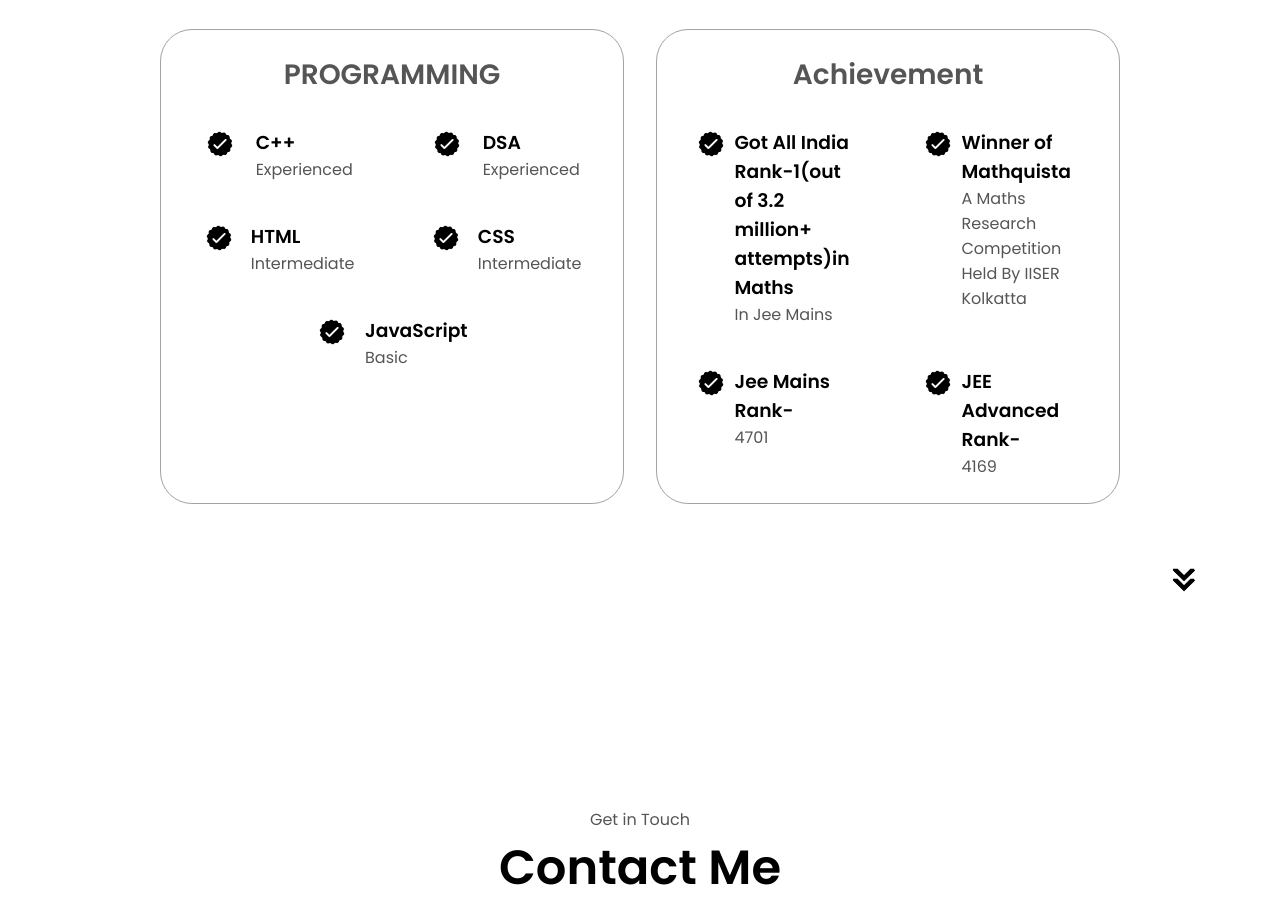
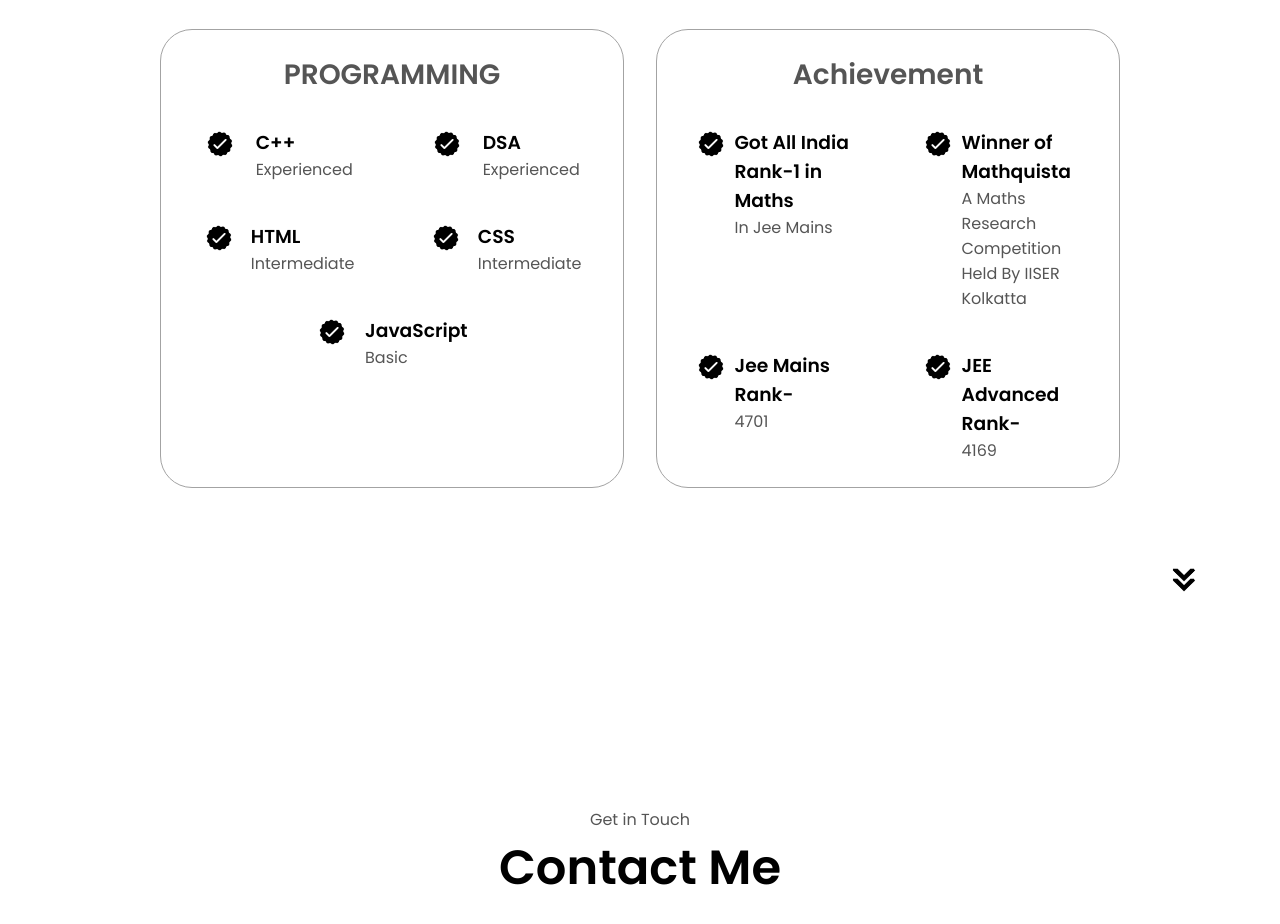
Before and after one commit to moradiya84/portfolio_website, a plain HTML site: page index.html in a window 1280 px wide. Shown: the part 1821-2745 px from the top of the page. Drawn offline with Linux system fonts and the light colour scheme.

Commit message:
Update index.html

```diff
--- a/index.html
+++ b/index.html
@@ -185,7 +185,7 @@ z<!DOCTYPE html>
                   class="icon"
                 />
                 <div>
-                  <h3>Got All India Rank-1(out of 3.2 million+ attempts)in Maths</h3>
+                  <h3>Got All India Rank-1 in Maths</h3>
                   <p>In Jee Mains</p>
                 </div>
               </article>
```
